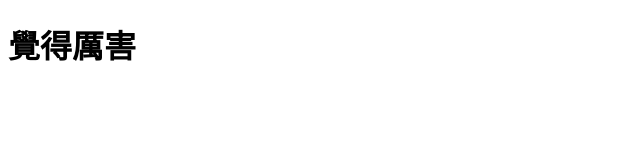
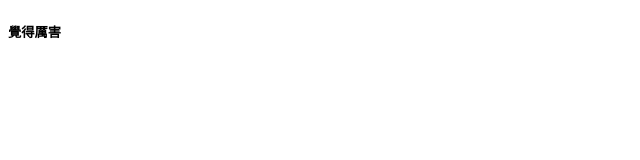
Before and after one commit to ZongHaoDu/ZongHaoDu.github.io, a plain HTML site: page index.html in a window 1280 px wide. Shown: the whole page, without its empty margins (0-640 px from the left). Drawn offline with Linux system fonts and the light colour scheme.

Commit message:
Update index.html

```diff
--- a/index.html
+++ b/index.html
@@ -5,6 +5,6 @@
     <title>你好，GitHub</title>
   </head>
   <body>
-    <h1>覺得厲害</h1>
+    <h5>覺得厲害</h5>
   </body>
 </html>
```
